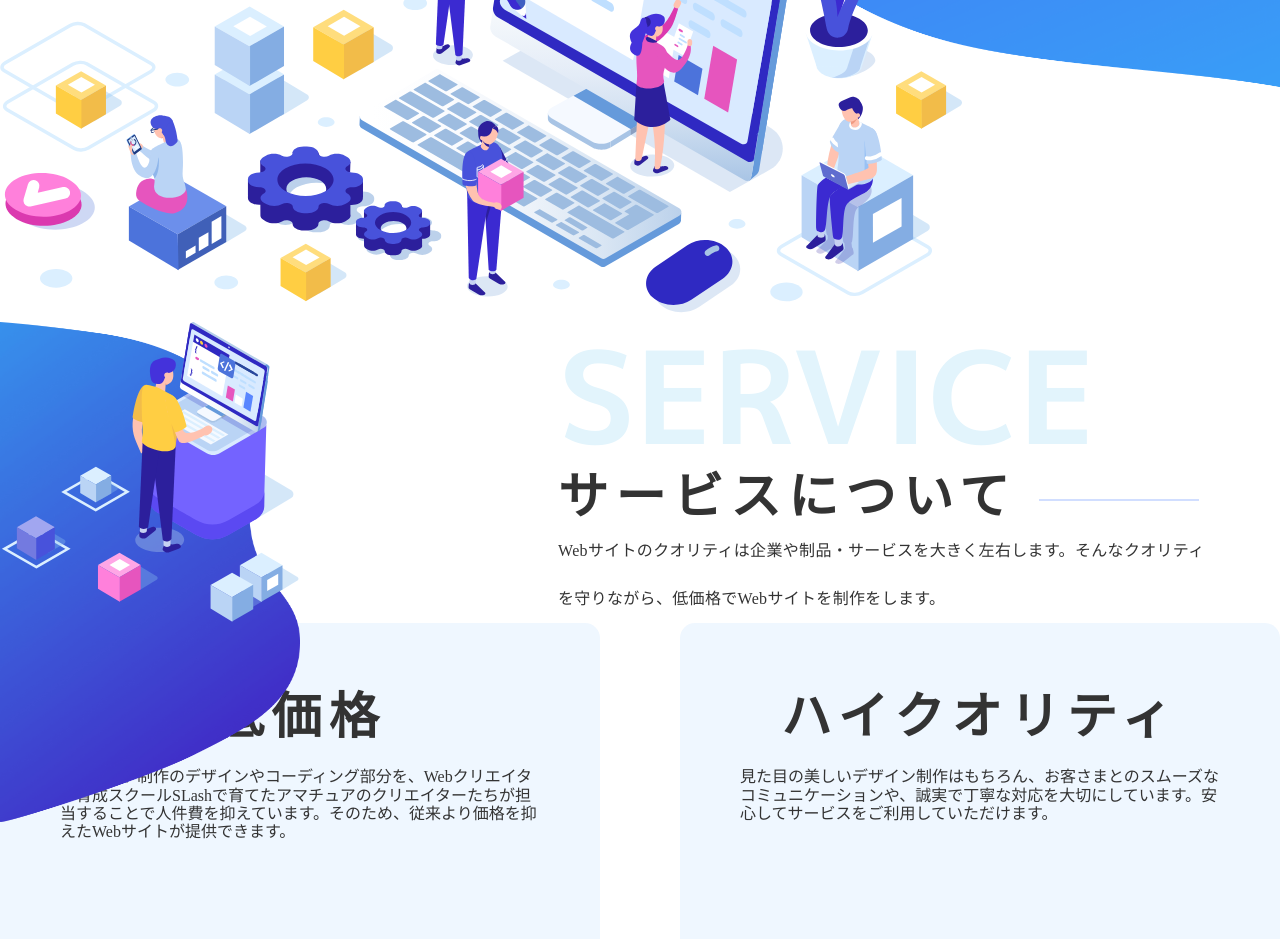
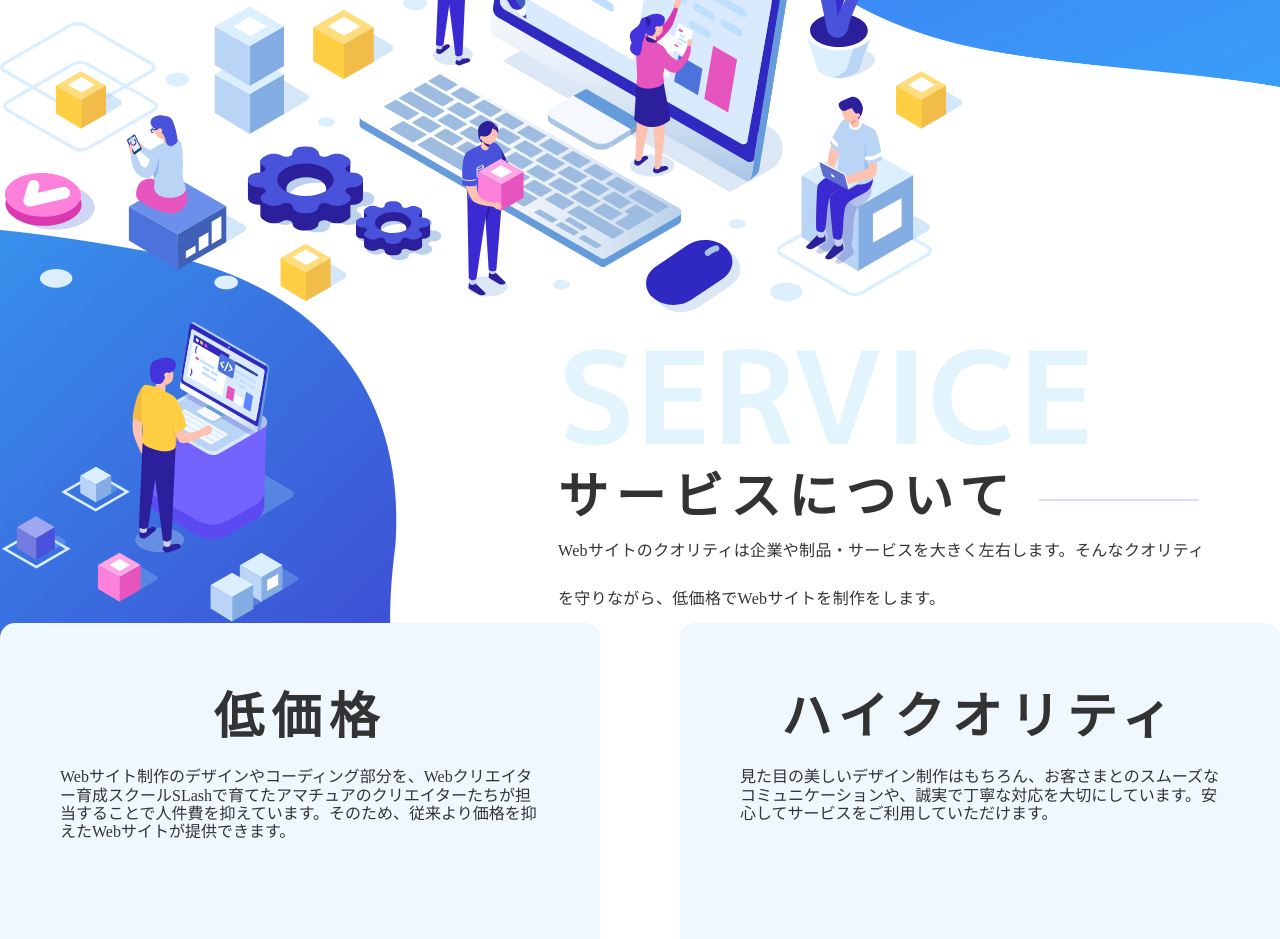
Before and after one commit to nonbrin/suriko, a website: page index.html in a window 1280 px wide. Shown: the part 680-1619 px from the top of the page. Drawn offline with Linux system fonts and the light colour scheme.

Commit message:
背景の修正疑似要素で入れた

```diff
--- a/index.html
+++ b/index.html
@@ -51,7 +51,7 @@
               </div>
               <div class="s-serviceVisual__box">
                 <object class="s-serviceVisual_svg" type="image/svg+xml" data="./svg/service_top_01.svg"></object>
-                <img class="s-serviceVisual_bg" src="./img/service_bg_01.png" alt="">
+                <!-- <img class="s-serviceVisual_bg" src="./img/service_bg_01.png" alt=""> -->
               </div>
             </div>
 
--- a/sass/foundation/_variables.scss
+++ b/sass/foundation/_variables.scss
@@ -66,11 +66,11 @@ a{
   font-weight: bold;
 }
 
-.container{
-	max-width : 1920px ;
-  width: 100%;
-  margin: 0 auto;
-}
+// .container{
+// 	max-width : 1920px ;
+//   width: 100%;
+//   margin: 0 auto;
+// }
 // .contents{
 //   margin: 0 72px;
 // }
--- a/sass/layouts/_service.scss
+++ b/sass/layouts/_service.scss
@@ -4,11 +4,21 @@
   position: relative;
   padding-top: 200px;
 }
+// 青の背景
+.s-serviceVisual::before{
+  content:'' ;
+  position: absolute;
+  z-index: -100;
+  display: inline-block;
+  top: 108px;
+  left: 0;
+  width: 469px;/*画像の幅*/
+  height: 1019px;/*画像の高さ*/
+  background-image: url(../../img/service_bg_01.png);
+  background-repeat: no-repeat;
+  background-size: contain;
 
-// .s-serviceVisual .l-S03 {
-//   background-image: url(/img/service_bg_01.png);
-//   background-size: cover;
-// }
+}
 .s-serviceVisual .l-L02 {
   max-width: 650px;
   margin-left: auto;
@@ -54,13 +64,13 @@
   width: 300px;
   height: 300px;
 }
-.s-serviceVisual_bg{
-  position: absolute;
-  z-index: 222;
-  top: 0;
-  width: 300px;
-  height: 500px;
-}
+// .s-serviceVisual_bg{
+//   position: absolute;
+//   z-index: 222;
+//   top: 0;
+//   width: 300px;
+//   height: 500px;
+// }
 
 .b-serviceCard {
   max-width: 600px;
```
Also changed, not shown: css/style.css.
